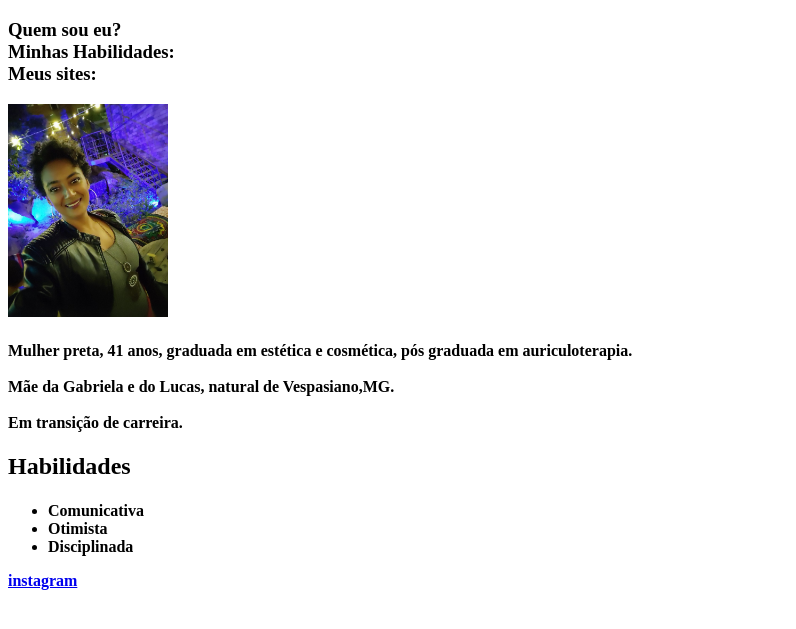
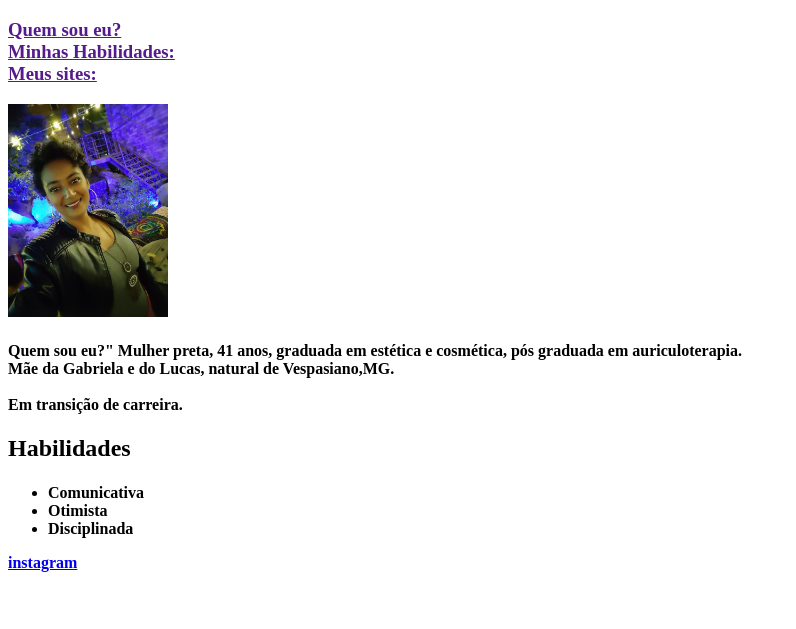
Before and after one commit to KeliMenezes/KeliMenezes.io, a plain HTML site: page index.html in a window 1280 px wide. Shown: the part 61-690 px from the top of the page, without its empty margins (0-796 px from the left). Drawn offline with Linux system fonts and the light colour scheme.

Commit message:
teste comi2t2

```diff
--- a/index.html
+++ b/index.html
@@ -9,18 +9,19 @@
 
 </head> <h1>Keli Menezes</h1>
 
-        <h3>Quem sou eu?
-        <br> Minhas Habilidades:
-        <br> Meus sites: </h3>
+        <h3> <a href="">Quem sou eu?</a>
+        <br> <a href="">Minhas Habilidades:</a>
+        <br> <a href="">Meus sites:</a> </h3>
 
 
 <body> <img src= "./imagem/imagem portifolio.jpeg"
     alt="Mulher negra sorrindo, veste bluza cinza, jaqueta de couro preta, usa um colar com dois ciruclos, ao lado direto tem uma escada e acima luzes amarelas." width="160">
 
 
-    <p> <h4> Mulher preta, 41 anos, graduada em estética e cosmética, pós graduada em auriculoterapia. <br>
-       <br> Mãe da Gabriela e do Lucas, natural de Vespasiano,MG. <br>
-       <br>  Em transição de carreira.
+    <h4>
+         <p> Quem sou eu?" Mulher preta, 41 anos, graduada em estética e cosmética, pós graduada em auriculoterapia.
+            <br> Mãe da Gabriela e do Lucas, natural de Vespasiano,MG. <br>
+            <br>  Em transição de carreira.
     </h4>
      <h2> <strong>Habilidades</strong></h2>
     <h4>  <ul> <li>Comunicativa</li>
```
